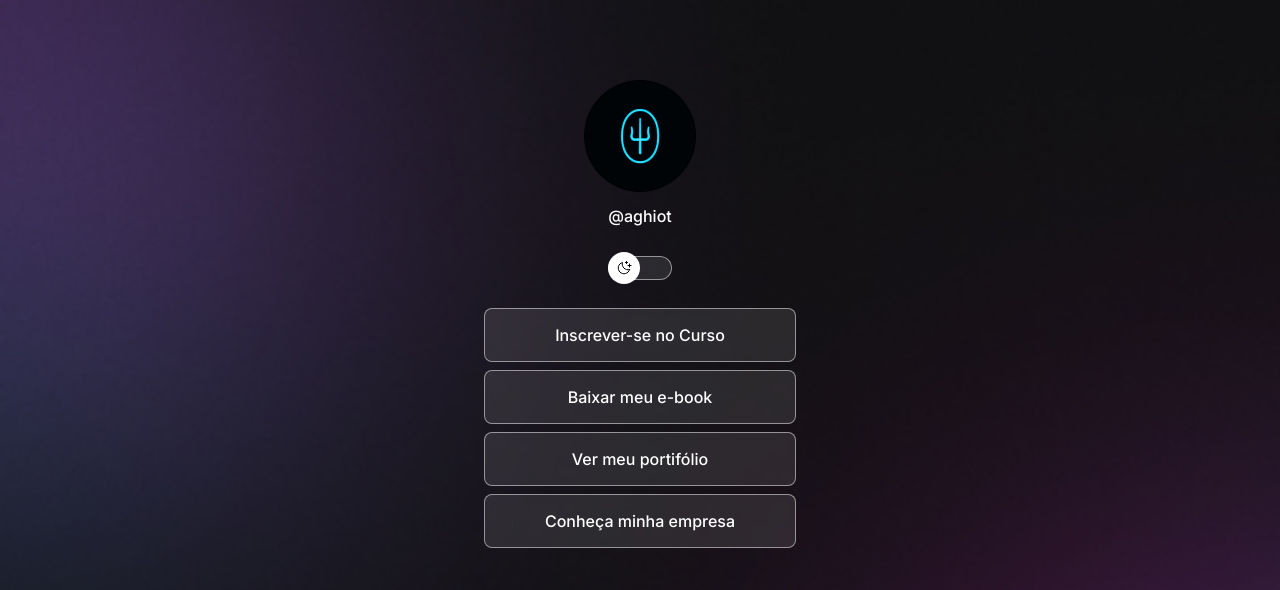
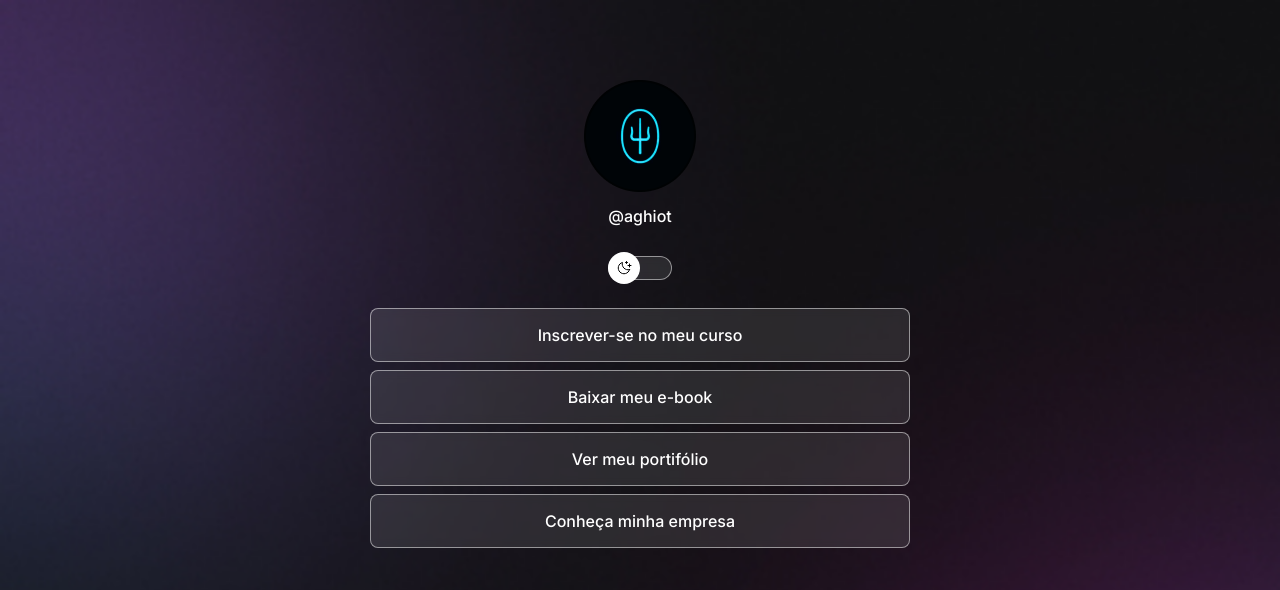
Before and after one commit to aghiot321/ProjetctLinktree, a plain HTML site: page index.html in a window 1280 px wide. Shown: the top 590 px of the page. Drawn offline with nearby package versions, Linux system fonts and the light colour scheme.

Commit message:
Adjust container width

```diff
--- a/index.html
+++ b/index.html
@@ -28,7 +28,7 @@
 
       <ul>
         <li>
-          <a href="#">Inscrever-se no Curso</a>
+          <a href="#">Inscrever-se no meu curso</a>
         </li>
         <li>
           <a href="#">Baixar meu e-book</a>
--- a/style.css
+++ b/style.css
@@ -34,7 +34,8 @@ body * {
 }
 
 #container {
-  width: 360px;
+  width: 100%;
+  max-width: 588px;
   margin: 56px auto 0px;
   padding: 0 24px;
 }
```
